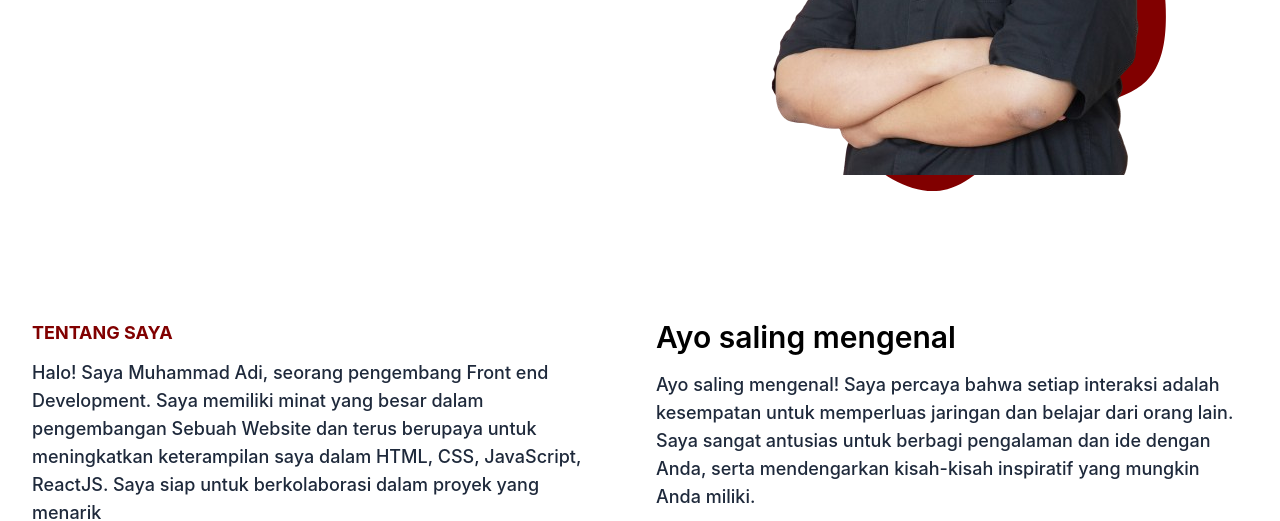
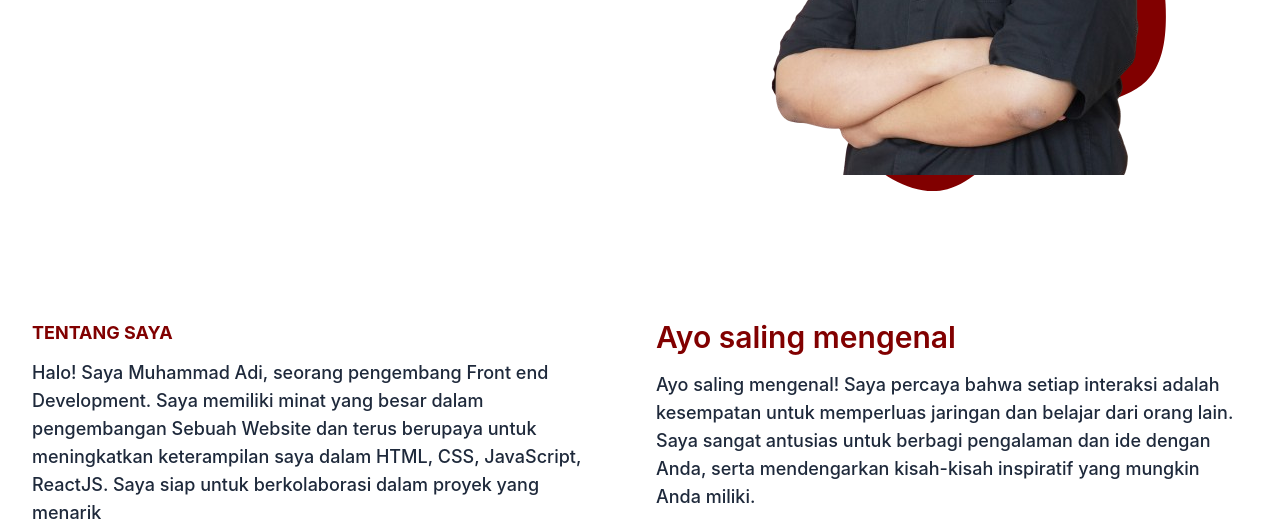
Before and after one commit to muhammadadid/portofolio, a website: page src/portofolio.html in a window 1280 px wide. Shown: the part 505-1026 px from the top of the page. Drawn offline with Linux system fonts and the light colour scheme.

Commit message:
change colors

```diff
--- a/src/portofolio.html
+++ b/src/portofolio.html
@@ -73,7 +73,7 @@
                     <p class="max-w-xl text-base font-medium text-secondary lg:text-lg">Halo! Saya Muhammad Adi, seorang pengembang Front end Development. Saya memiliki minat yang besar dalam pengembangan Sebuah Website dan terus berupaya untuk meningkatkan keterampilan saya dalam HTML, CSS, JavaScript, ReactJS. Saya siap untuk berkolaborasi dalam proyek yang menarik</p>
                 </div>
                 <div class="w-full px-4 lg:w-1/2">
-                    <h3 class="mb-4 text-2xl font-semibold text-black lg:text-3xl">Ayo saling mengenal</h3>
+                    <h3 class="mb-4 text-2xl font-semibold text-primary lg:text-3xl">Ayo saling mengenal</h3>
                     <p class="mb-6 font-medium text-secondary lg:text-lg">Ayo saling mengenal! Saya percaya bahwa setiap interaksi adalah kesempatan untuk memperluas jaringan dan belajar dari orang lain. Saya sangat antusias untuk berbagi pengalaman dan ide dengan Anda, serta mendengarkan kisah-kisah inspiratif yang mungkin Anda miliki.</p>
                     <div class="flex items-center">
                         <a href="https://www.instagram.com/muhadid_/"
```
